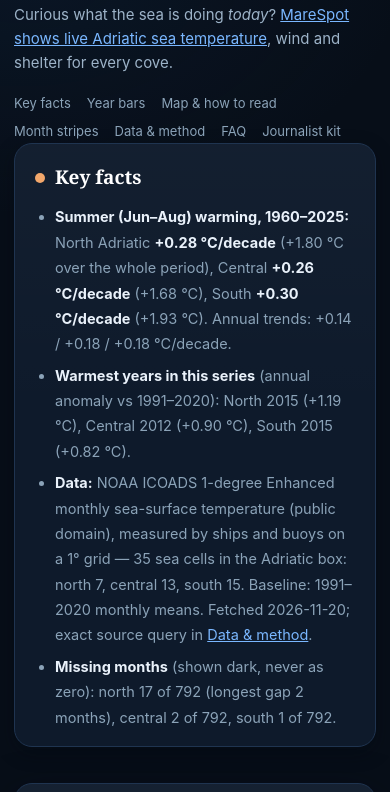
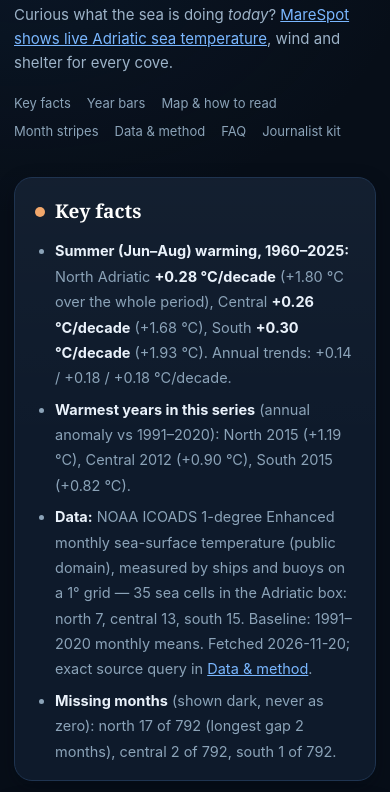
Before and after one commit to KaiByka/adriatic-warming, a plain HTML site: page site/index.html in a window 390 px wide. Shown: the part 936-1728 px from the top of the page. Drawn offline with Linux system fonts and the light colour scheme.

Commit message:
Give top-level sections vertical rhythm (34px) so blocks don't touch
section elements had no margin, so #toc→#keyfacts, #regions→#data-method,
#data-method→#faq and #faq→#kit rendered with 0px gaps (measured via
getBoundingClientRect). Added main>section{margin-top:34px}; the sections
inside #regions keep their own 22px grid gap.

Verified: measured gaps now 33-51px between all top-level blocks at 360px;
screenshot of the regions→data-method boundary shows clear space;
make validate All checks passed; Lighthouse mobile perf 90, a11y 100,
best-practices 100, seo 100, agentic-browsing 100, CLS 0.

Generated by Mistral Vibe.
Co-Authored-By: Mistral Vibe <vibe@mistral.ai>

```diff
--- a/site/index.html
+++ b/site/index.html
@@ -131,6 +131,7 @@ button:active{transform:translateY(0)}
 #howto p b{color:var(--ink)}
 #regions{margin-top:34px;display:grid;grid-template-columns:minmax(0,1fr);gap:22px}
 section{border:1px solid var(--line);border-radius:18px;background:linear-gradient(180deg,rgba(255,255,255,.025),rgba(255,255,255,0) 45%),var(--card);padding:18px 20px 16px;box-shadow:0 12px 34px rgba(2,8,18,.4);min-width:0}
+main>section{margin-top:34px} /* vertical rhythm between top-level sections; #regions keeps its own 22px grid gap */
 section h2{display:flex;align-items:baseline;gap:10px;font-size:19px;font-weight:600;font-family:Georgia,serif;color:#fff;flex-wrap:wrap}
 section h2 .dot{width:10px;height:10px;border-radius:50%;transform:translateY(-1px);flex:0 0 auto}
 section h2 small{color:var(--faint);font-family:-apple-system,system-ui,sans-serif;font-size:13px;font-weight:400}
```
